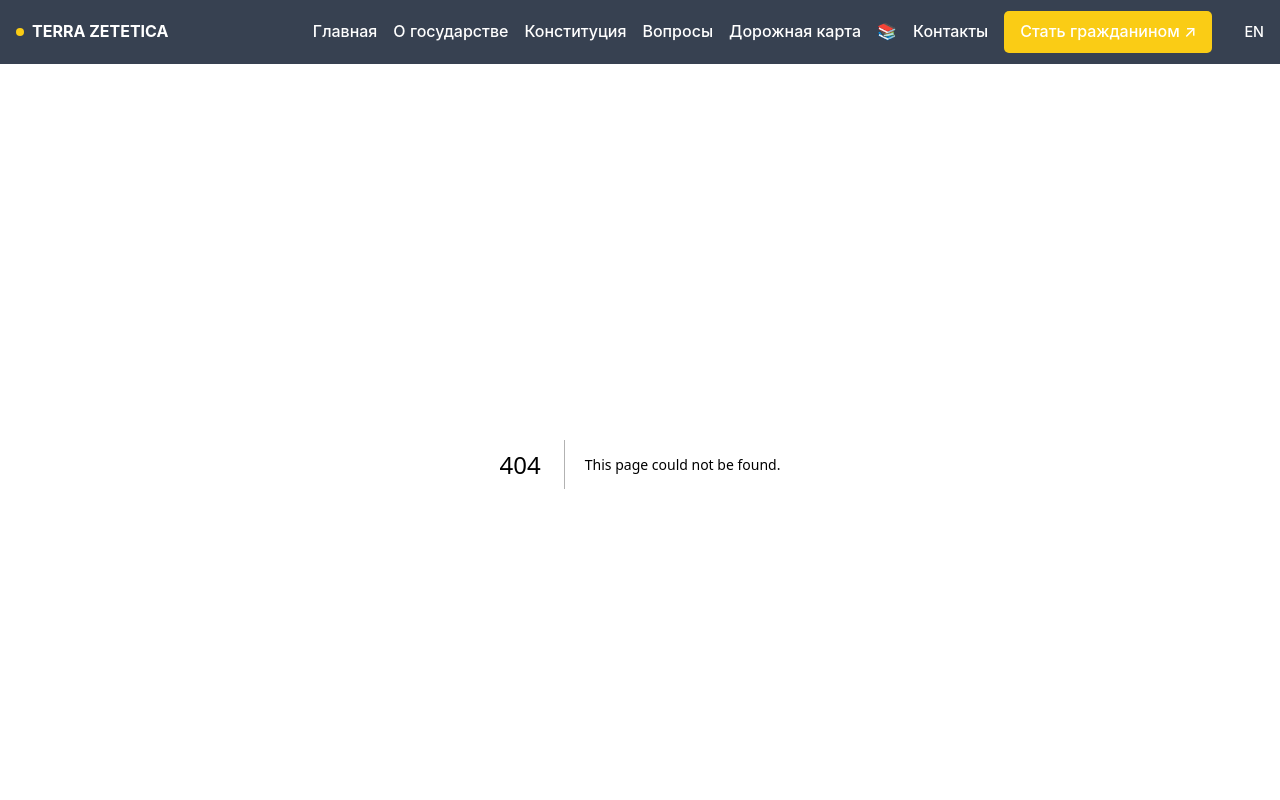
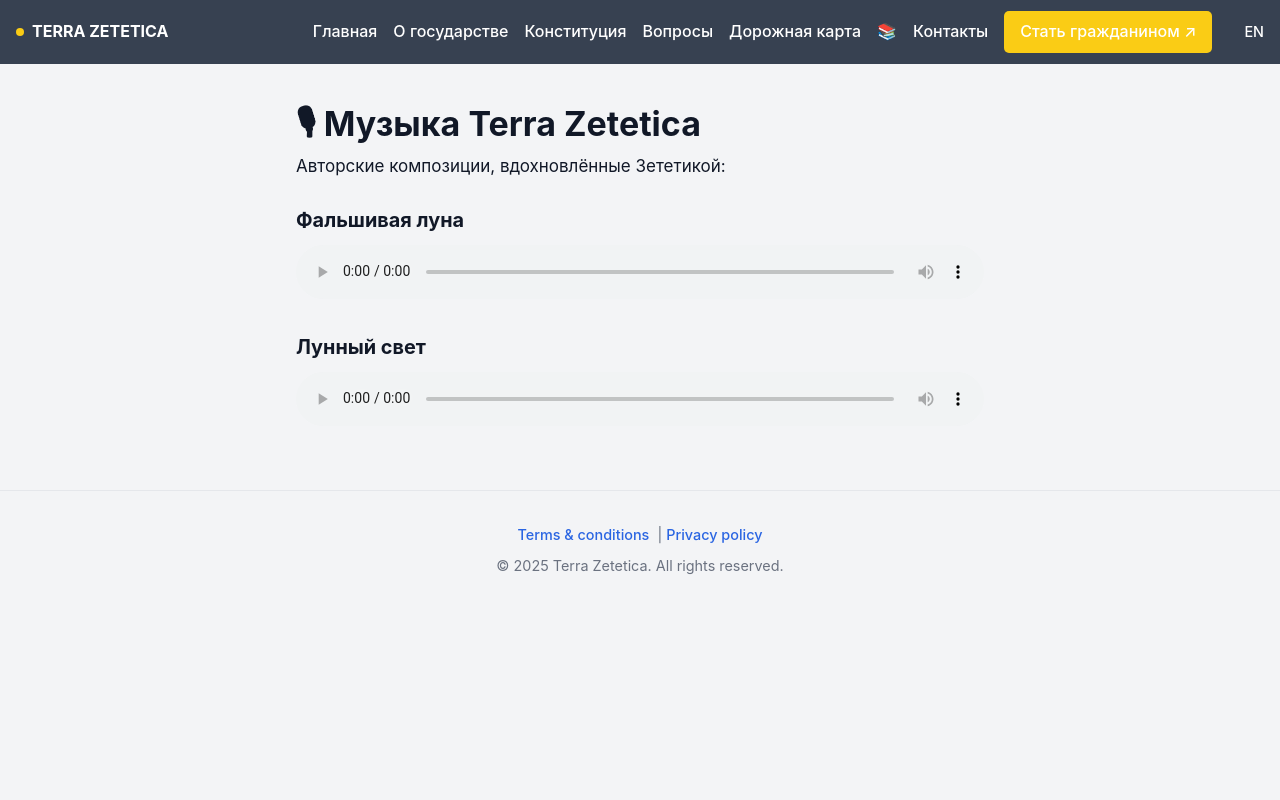
Before and after one commit to kardinalmarkov/terra-zetetica, a Next.js app: page /music in a window 1280 px wide. Before the commit this address had no page. Shown: the top 800 px of the page. Built offline with nearby package versions, Linux system fonts and the light colour scheme.

Commit message:
Create music.js

```diff
--- /dev/null
+++ b/pages/music.js
@@ -0,0 +1,28 @@
+import Head from 'next/head';
+
+const tracks = [
+  { title: 'Фальшивая луна', src: '/media/1.mp3' },
+  { title: 'Лунный свет', src: '/media/2.mp3' },
+];
+
+export default function Music() {
+  return (
+    <>
+      <Head>
+        <title>Музыка | Terra Zetetica</title>
+      </Head>
+
+      <main className="wrapper" style={{ maxWidth: 720, margin: '0 auto', padding: '2rem 1rem' }}>
+        <h1>🎙 Музыка Terra Zetetica</h1>
+        <p>Авторские композиции, вдохновлённые Зететикой:</p>
+
+        {tracks.map((track, i) => (
+          <div key={i} style={{ margin: '1.5rem 0' }}>
+            <h3 style={{ marginBottom: '.5rem' }}>{track.title}</h3>
+            <audio controls src={track.src} style={{ width: '100%' }} />
+          </div>
+        ))}
+      </main>
+    </>
+  );
+}
```
